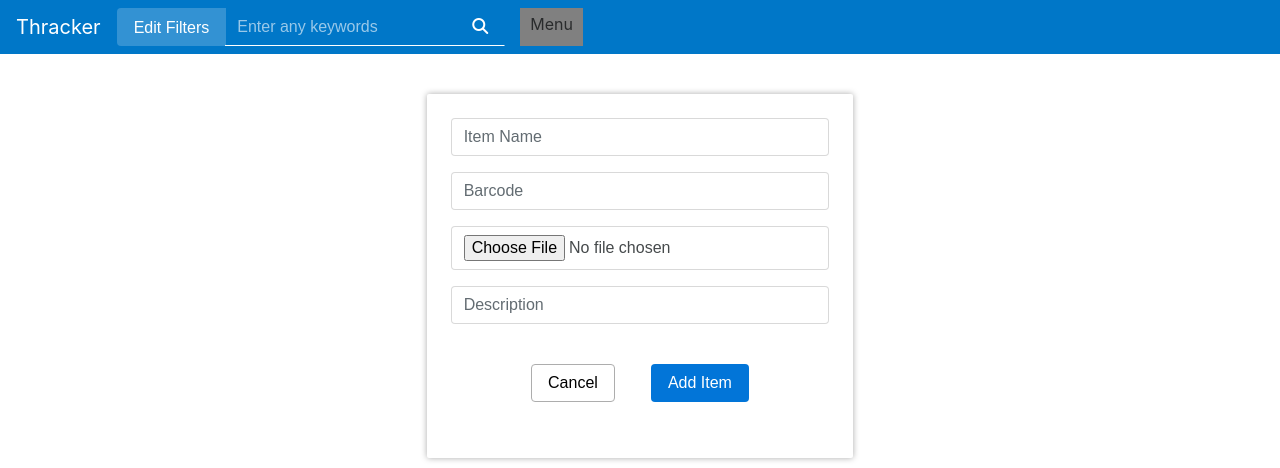
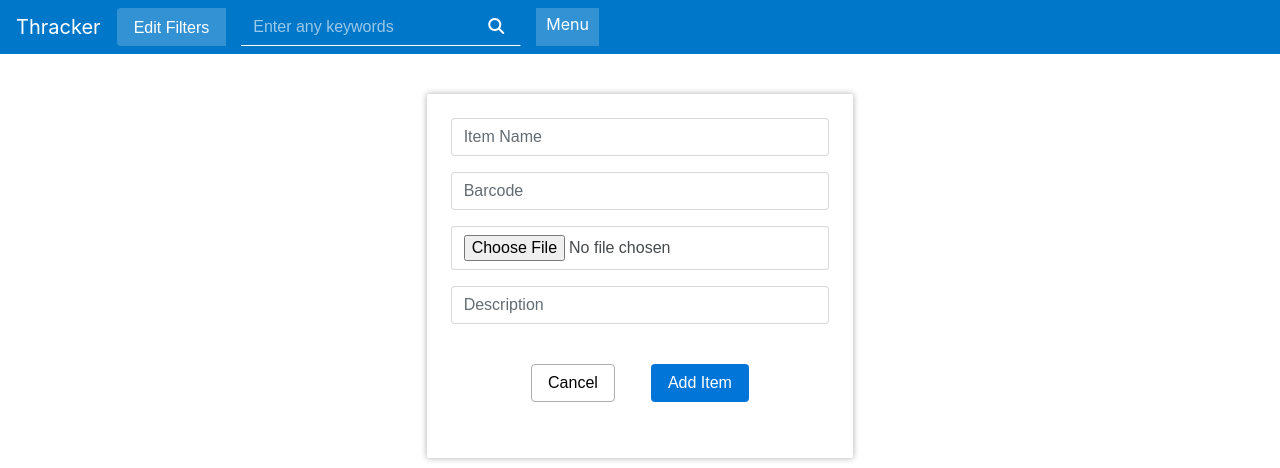
Before and after one commit to MagiShi/CrunchApp, a Flask app: page /addItem in a window 1280 px wide. Shown: the top 468 px of the page. Run offline with Flask 2, Linux system fonts and the light colour scheme; some libraries are stand-ins or nearby versions; some web fonts are replaced.

Commit message:
fixed navbar discrepancy

```diff
--- a/static/styles/addStyle.css
+++ b/static/styles/addStyle.css
@@ -13,6 +13,7 @@
     border: none;
     border-bottom: 1px solid white;
     color: white;
+    margin-left: 2vh;
 }
 .navbar #searchBar::placeholder {
     color: rgba(255, 255, 255, 0.6);
@@ -32,9 +33,10 @@
 }
 
 #menuNavButton {
-    background-color: grey;
+    background-color: rgba(255, 255, 255, 0.2);
     padding: 4px 10px;
     margin-left: 2vh;
+    color: white;
 }
 
 #addItemButton {
```
